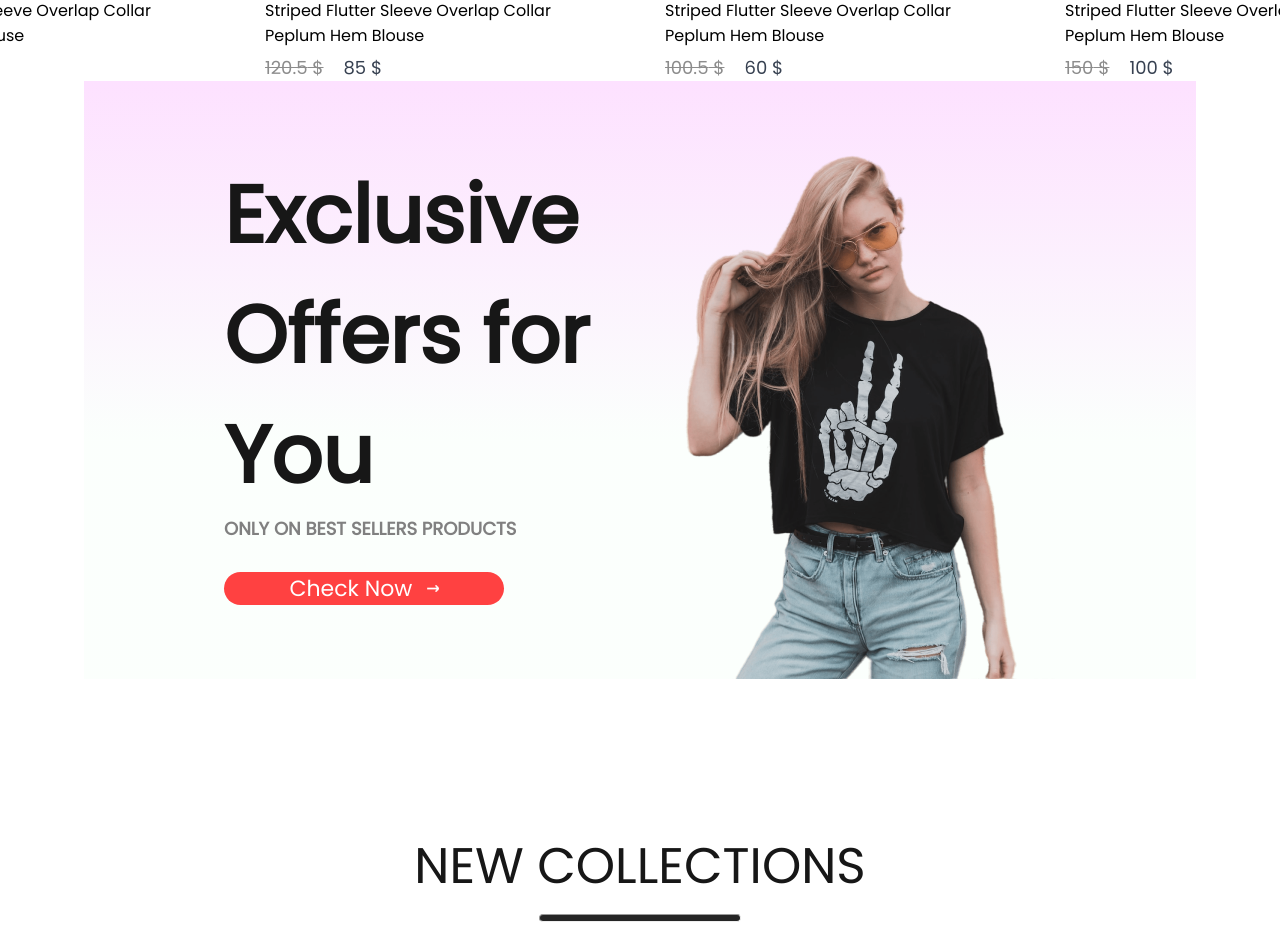
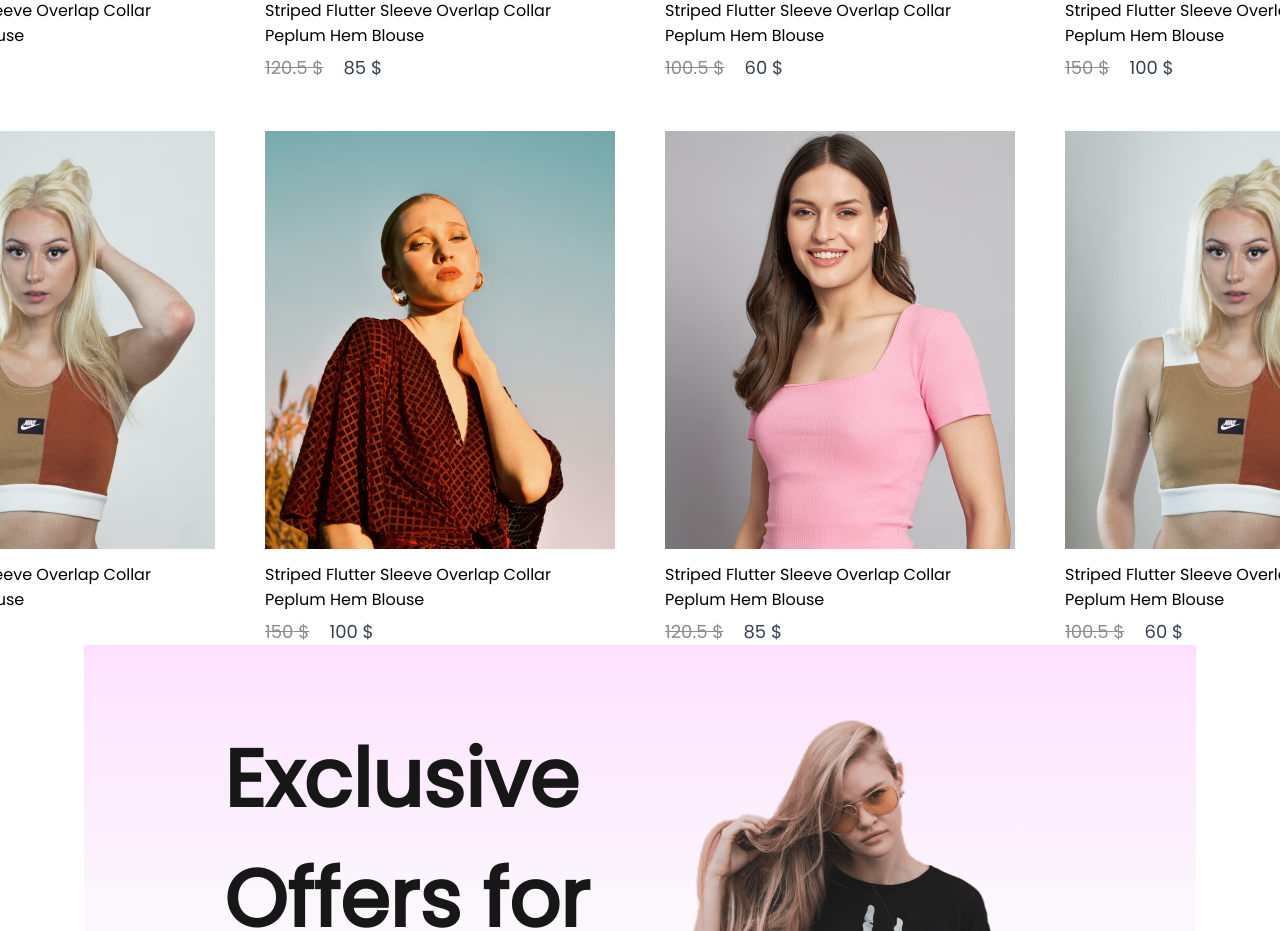
Before and after one commit to m-fadi/E-commerce, a React (Create React App) app: page / in a window 1280 px wide. Shown: the part 1540-2471 px from the top of the page. Built offline with nearby package versions, Linux system fonts and the light colour scheme.

Commit message:
add more data

```diff
--- a/src/components/assest/images/data.js
+++ b/src/components/assest/images/data.js
@@ -32,7 +32,34 @@ let data_product = [
         new_price: 100.0,
         old_price: 150.0,
     },
-
+    {
+        id: 5,
+        name: "Striped Flutter Sleeve Overlap Collar Peplum Hem Blouse",
+        image: p3_img,
+        new_price: 60.0,
+        old_price: 100.5,
+    },
+    {
+        id: 6,
+        name: "Striped Flutter Sleeve Overlap Collar Peplum Hem Blouse",
+        image: p4_img,
+        new_price: 100.0,
+        old_price: 150.0,
+    },
+    {
+        id: 7,
+        name: "Striped Flutter Sleeve Overlap Collar Peplum Hem Blouse",
+        image: p2_img,
+        new_price: 85.0,
+        old_price: 120.5,
+    },
+    {
+        id: 8,
+        name: "Striped Flutter Sleeve Overlap Collar Peplum Hem Blouse",
+        image: p3_img,
+        new_price: 60.0,
+        old_price: 100.5,
+    },
 ];
 
 export default data_product;
```
